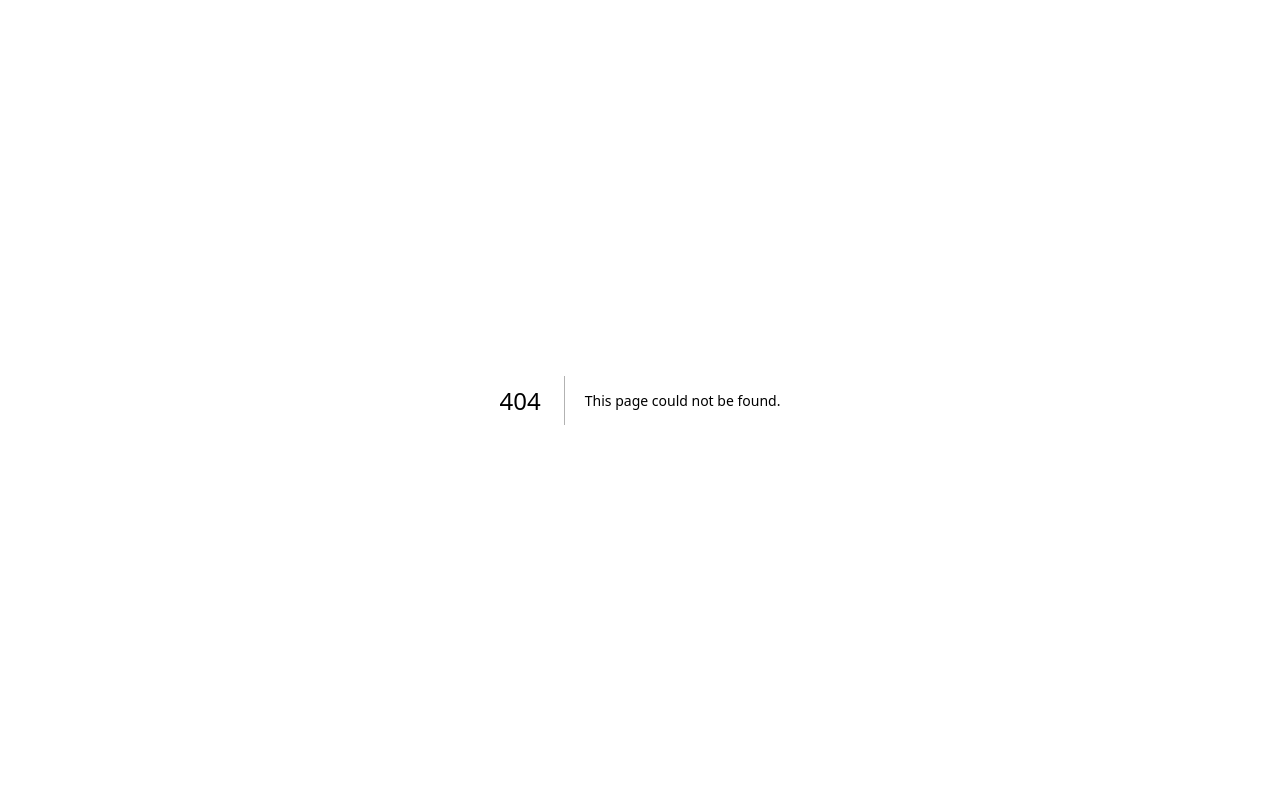
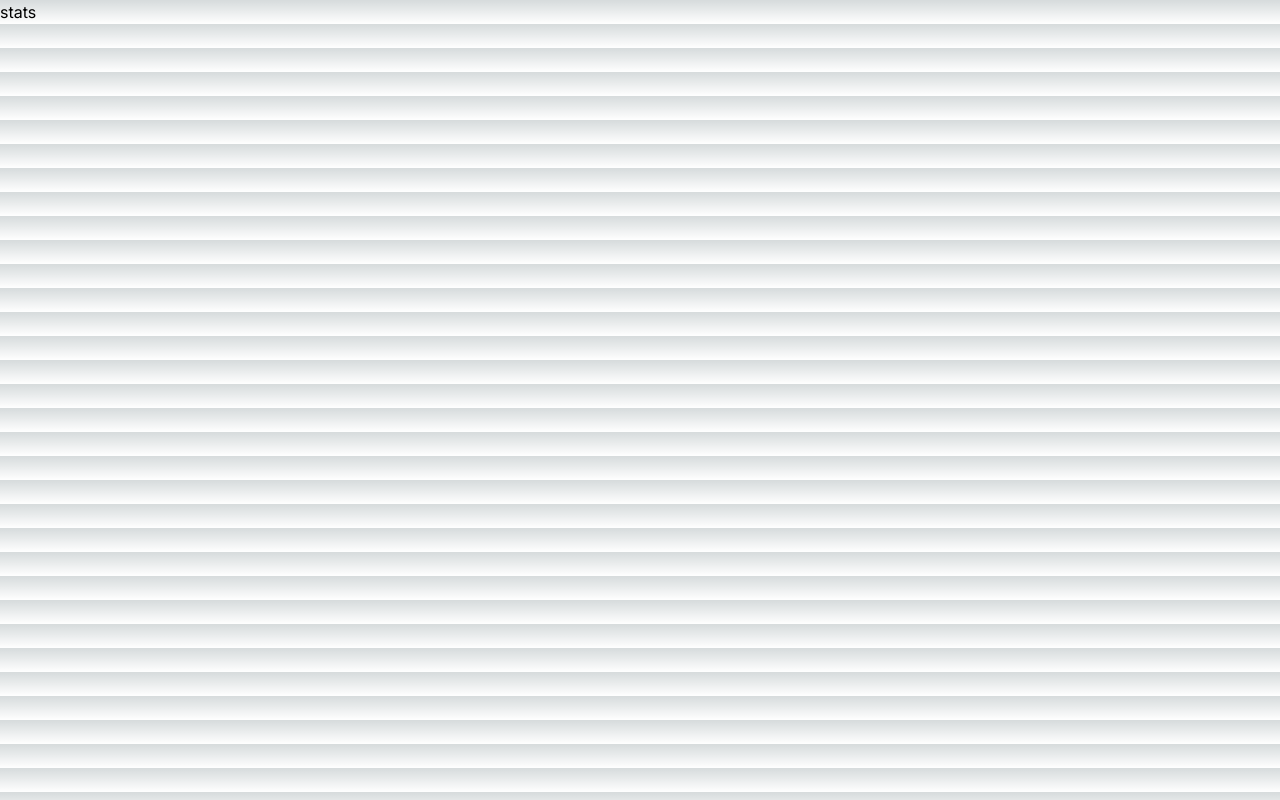
Before and after one commit to kaseyknudsen/Womens-Cycling-App-2, a Next.js app: page /riders/stats in a window 1280 px wide. Before the commit this address had no page. Built offline with nearby package versions, Linux system fonts and the light colour scheme.

Commit message:
added nested routing

```diff
--- a/app/page.tsx
+++ b/app/page.tsx
@@ -13,7 +13,7 @@ export default function HomePage() {
             <Link href="/riders">Riders</Link>
           </li>
           <li>
-            <Link href="/about/stats">Riders</Link>
+            <Link href="/riders/stats">Stats</Link>
           </li>
         </ul>
       </h1>
--- /dev/null
+++ b/app/riders/stats/page.tsx
@@ -0,0 +1,8 @@
+
+const stats = () => {
+  return (
+    <div>stats</div>
+  )
+}
+
+export default stats
```
